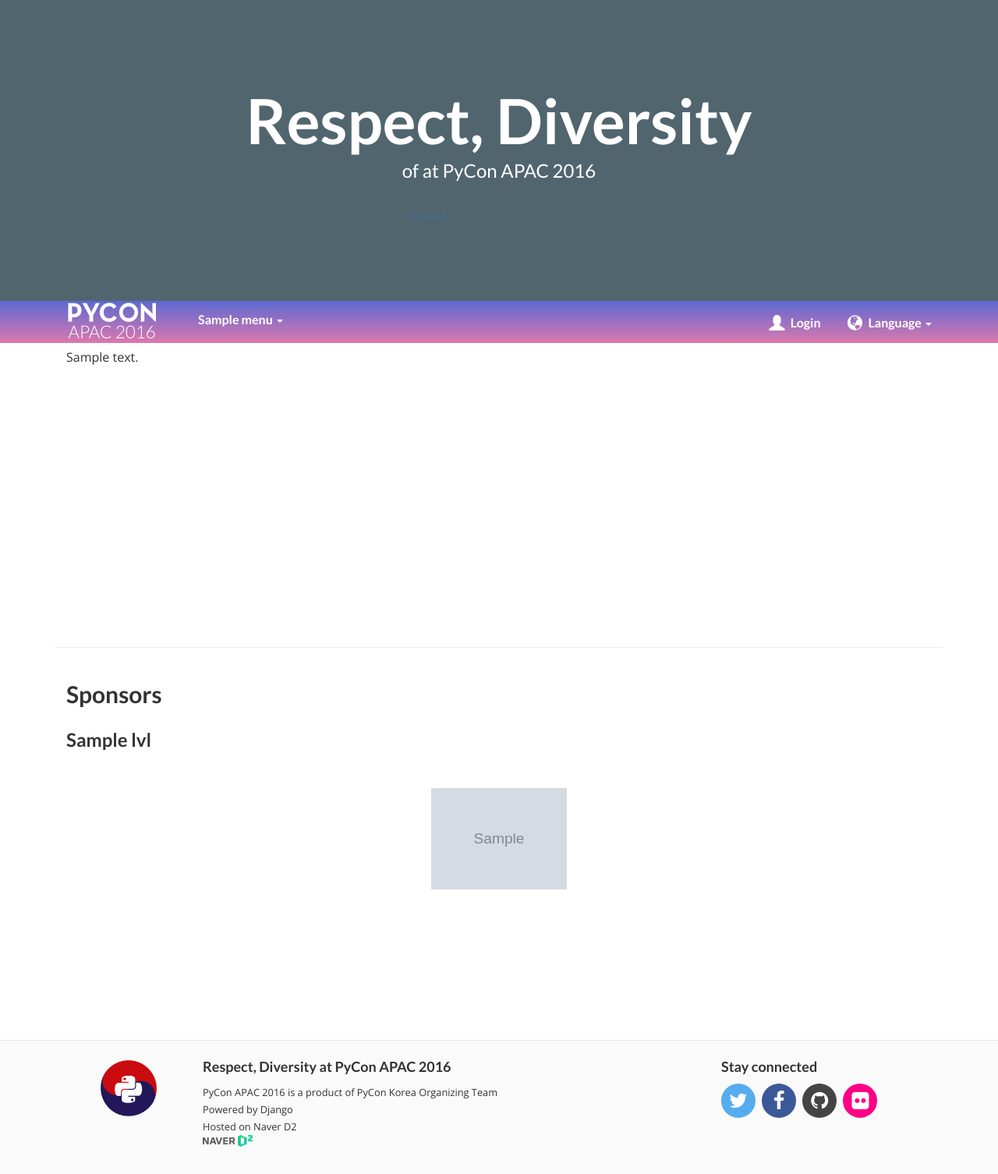
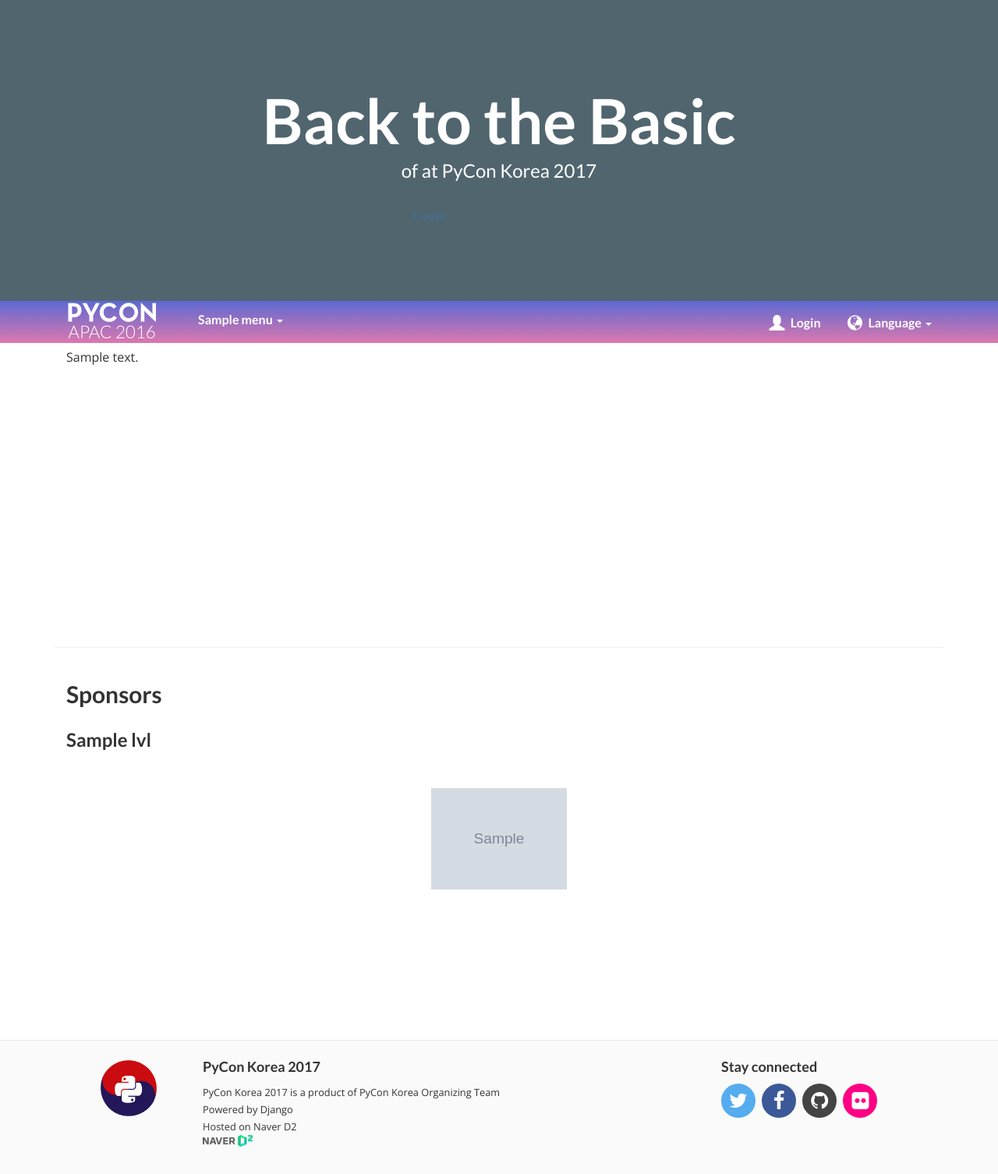
Before and after one commit to pythonkr/pyconkr-2017, a Django app: template pyconkr/templates/index.html in a window 1280 px wide. Shown: the whole page at 78% size. Run offline with Django 3.2, Linux system fonts and the light colour scheme; the template is opened without the code that fills it: most values are stand-ins (such as "Sample title", 1, 10 or a date in 2020); grey boxes marked "Sample" are stand-in pictures; some libraries are stand-ins or nearby versions.

Commit message:
Modify string PyCon APAC 2016 to PyCon Korea 2017
PyCon APAC 2016을 PyCon Korea 2017(파이콘 한국 2017)로 변경하였다.

```diff
--- a/pyconkr/context_processors.py
+++ b/pyconkr/context_processors.py
@@ -22,7 +22,7 @@ def default(request):
             'title': _('About'),
             'icon': 'python',
             'submenu': OrderedDict([
-                ('pyconkr', {'title': _('About PyCon APAC 2016')}),
+                ('pyconkr', {'title': _('About PyCon Korea 2017')}),
                 ('coc', {'title': _('Code of Conduct')}),
                 ('announcements', {'title': _('Announcements')}),
                 ('sponsor', {'title': _('Sponsors')}),
--- a/pyconkr/helper.py
+++ b/pyconkr/helper.py
@@ -39,7 +39,7 @@ def send_email_ticket_confirm(request, payment_info):
     :param request Django request object
     :param payment_info Registration object
     """
-    mail_title = u"PyCon APAC 2016 등록확인 안내(Registration confirmation)"
+    mail_title = u"PyCon Korea 2017 등록확인 안내(Registration confirmation)"
     product = Product()
     variables = Context({
         'request': request,
--- a/pyconkr/models.py
+++ b/pyconkr/models.py
@@ -339,7 +339,7 @@ class Product(object):  # product is not django model now.
 
     @property
     def name(self):
-        return 'PyCon Korea 2016'
+        return 'PyCon Korea 2017'
 
 
 class Banner(models.Model):
--- a/pyconkr/settings.py
+++ b/pyconkr/settings.py
@@ -190,8 +190,8 @@ ACCOUNT_EMAIL_REQUIRED = True
 
 DOMAIN = ''
 
-EMAIL_LOGIN_TITLE = ugettext("PyCon 2017 one-time login token")
-EMAIL_SENDER = ugettext("PyCon 2017") + "<registration@pycon.kr>"
+EMAIL_LOGIN_TITLE = ugettext("PyCon Korea 2017 one-time login token")
+EMAIL_SENDER = ugettext("PyCon Korea 2017") + "<registration@pycon.kr>"
 EMAIL_USE_TLS = True
 EMAIL_HOST = ''
 EMAIL_PORT = 587
--- a/pyconkr/templates/base.html
+++ b/pyconkr/templates/base.html
@@ -4,14 +4,14 @@
 <html>
 
 <head>
-  <title>{% block head-title %}{% trans "PyCon APAC 2016" %}{% endblock %}</title>
+  <title>{% block head-title %}{% trans "PyCon Korea 2017" %}{% endblock %}</title>
   <meta charset="utf-8">
   <meta http-equiv="X-UA-Compatible" content="IE=edge">
   <meta name="viewport" content="width=device-width, initial-scale=0.85">
 
   <!-- Opengraph tag -->
-  <meta property="og:site_name" content="{% trans "PyCon APAC 2016" %}">
-  <meta property="og:title" content="{% block og-title %}{% trans "PyCon APAC 2016" %}{% endblock %}">
+  <meta property="og:site_name" content="{% trans "PyCon Korea 2017" %}">
+  <meta property="og:title" content="{% block og-title %}{% trans "PyCon Korea 2017" %}{% endblock %}">
   <meta property="og:image" content="{{ domain }}{% block og-image %}{% static "image/pyconkr-2016-tag.jpg" %}{% endblock %}">
   <meta property="og:url" content="{{ domain }}{{ request.path }}">
   <meta property="og:description" content="{% block og-desc %}{% trans "PyCon Korea Opengraph Description" %}{% endblock %}">
--- a/pyconkr/templates/footer.html
+++ b/pyconkr/templates/footer.html
@@ -8,10 +8,10 @@
             </div>
             <div class="col col-sm-7 credit">
                 <h4>
-                {% trans "Respect, Diversity at PyCon APAC 2016" %}
+                {% trans "PyCon Korea 2017" %}
                 </h4>
                 <p>
-                {% trans "PyCon APAC 2016 is a product of PyCon Korea Organizing Team" %}
+                {% trans "PyCon Korea 2017 is a product of PyCon Korea Organizing Team" %}
                 </p>
                 <p>
                 {% trans "Powered by Django" %}
@@ -29,7 +29,7 @@
                 <a class="btn btn-social-icon btn-facebook" href="https://facebook.com/pyconkorea">
                     <i class="fa fa-facebook"></i>
                 </a>
-                <a class="btn btn-social-icon btn-github" href="https://github.com/pythonkr/pyconapac-2016">
+                <a class="btn btn-social-icon btn-github" href="https://github.com/pythonkr/pyconkr-2017">
                     <i class="fa fa-github"></i>
                 </a>
                 <a class="btn btn-social-icon btn-flickr" href="https://www.flickr.com/photos/126829363@N08/sets/">
--- a/pyconkr/templates/index.html
+++ b/pyconkr/templates/index.html
@@ -14,8 +14,8 @@
     <div class="onsky">
         <div class="container">
             <div class="slogan">
-                <h1>{% trans "Respect, Diversity" %}</h1>
-                <h3>of <span id="typed"></span>at PyCon APAC 2016</h3>
+                <h1>{% trans "Back to the Basic" %}</h1>
+                <h3>of <span id="typed"></span>at PyCon Korea 2017</h3>
                 {% include "badge/all.html" %}
             </div>
         </div>
--- a/pyconkr/templates/mail/token_html.html
+++ b/pyconkr/templates/mail/token_html.html
@@ -1,6 +1,6 @@
 {% load i18n %}
-<h1>{% trans "PyCon APAC 2016" %}</h1>
-<p>{% trans "You can login to PyCon APAC 2016 homepage via below url." %}</p>
+<h1>{% trans "PyCon Korea 2017" %}</h1>
+<p>{% trans "You can login to PyCon Korea 2017 homepage via below url." %}</p>
 <p>{% trans "Link" %}:
     <a href="http://{{ request.get_host }}{% url "login_req" token.token %}">
         http://{{ request.get_host }}{% url "login_req" token.token %}
--- a/pyconkr/templates/mail/token_text.html
+++ b/pyconkr/templates/mail/token_text.html
@@ -1,3 +1,3 @@
 {% load i18n %}
-{% trans "You can login to PyCon APAC 2016 homepage via below url." %}
+{% trans "You can login to PyCon Korea 2017 homepage via below url." %}
 http://{{ request.get_host }}{% url "login_req" token.token %}
--- a/registration/admin.py
+++ b/registration/admin.py
@@ -11,9 +11,9 @@ from .models import Registration, Option
 
 def send_bankpayment_alert_email(modeladmin, request, queryset):
     messages = []
-    subject = u"PyCon APAC 2016 입금확인부탁드립니다. Please Check PyCon APAC 2016 payment"
+    subject = u"PyCon Korea 2017 입금확인부탁드립니다. Please Check PyCon Korea 2017 payment"
     body = u"""
-    안녕하세요. PyCon APAC 준비위원회입니다.
+    안녕하세요. PyCon Korea 준비위원회입니다.
     현재 입금여부를 확인하였으나 입금이 되지 않았습니다.
     혹시나 다른 이름으로 입금하신분은 support@pycon.kr 로 메일 부탁드립니다.
     입금시한은 구매로부터 일주일입니다.
@@ -31,7 +31,7 @@ send_bankpayment_alert_email.short_description = "Send Bank Payment Email"
 
 def cancel_registration(modeladmin, request, queryset):
     messages = []
-    subject = u"PyCon APAC 2016 결제 취소 알림"
+    subject = u"PyCon Korea 2017 결제 취소 알림"
     body = u"""
 안녕하세요. PyCon APAC 준비위원회입니다.
 
--- a/registration/templates/registration/registration_detail.html
+++ b/registration/templates/registration/registration_detail.html
@@ -11,7 +11,7 @@
             <th>Name</th> <td>{{ request.user.profile.name  }}</td>
         </tr>
         <tr>
-            <th>Ticket Type</th> <td>PyConAPAC 2016 - {{ registration.option.name }}</td>
+            <th>Ticket Type</th> <td>PyCon Korea 2017 - {{ registration.option.name }}</td>
         </tr>
         <tr>
             <th>Price</th> <td>{{ registration.option.price|add:registration.additional_price|intcomma }}</td>
```
Also changed, not shown: pyconkr/forms.py (+18 -16 lines), pyconkr/locale/en/LC_MESSAGES/django.po, pyconkr/locale/ko/LC_MESSAGES/django.po.
